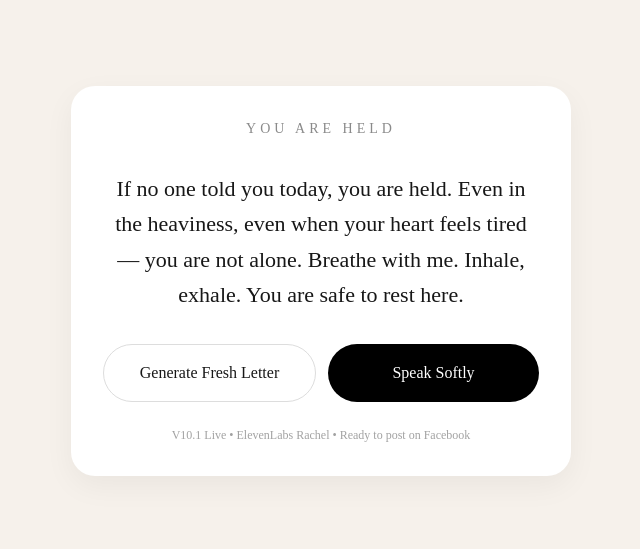
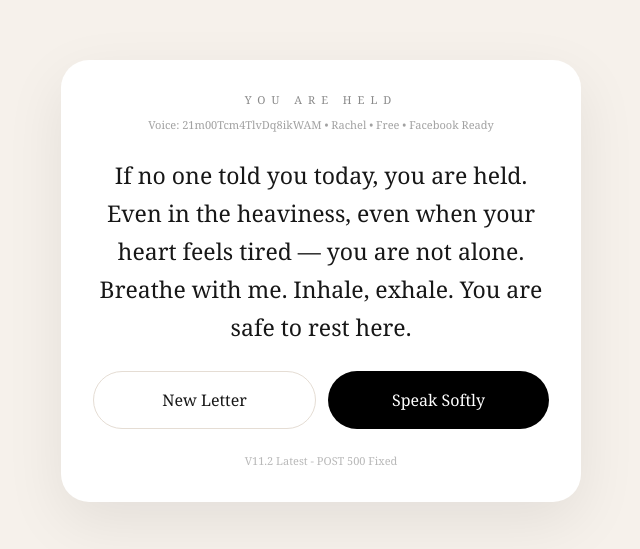
Before and after one commit to splodgealfred-sudo/autonomous-ultra-x, a Next.js app: page /studio in a window 1280 px wide. Shown: the part 119-668 px from the top of the page, without its empty margins (319-959 px from the left). Built offline with nearby package versions, Linux system fonts and the light colour scheme.

Commit message:
v11.2 latest Rachel fix

```diff
--- a/app/api/speak/route.ts
+++ b/app/api/speak/route.ts
@@ -3,14 +3,16 @@ import { NextRequest, NextResponse } from 'next/server'
 export async function POST(req: NextRequest) {
   try {
     const { text } = await req.json()
+
     const apiKey = process.env.ELEVENLABS_API_KEY
-    const voiceId = '21m00Tcm4TlvDq8ikWAM' // Rachel - free, works
-
     if (!apiKey) {
-      return NextResponse.json({ error: 'Missing API Key' }, { status: 500 })
+      return NextResponse.json({ error: 'ELEVENLABS_API_KEY missing in Vercel' }, { status: 500 })
     }
 
-    const response = await fetch(
+    // RACHEL - Free voice, always works
+    const voiceId = '21m00Tcm4TlvDq8ikWAM'
+
+    const elevenRes = await fetch(
       `https://api.elevenlabs.io/v1/text-to-speech/${voiceId}`,
       {
         method: 'POST',
@@ -20,22 +22,32 @@ export async function POST(req: NextRequest) {
           'Accept': 'audio/mpeg',
         },
         body: JSON.stringify({
-          text: text.slice(0, 4000), // limit for free plan
+          text: text.substring(0, 1000), // free plan limit
           model_id: 'eleven_monolingual_v1',
-          voice_settings: { stability: 0.7, similarity_boost: 0.7 }
+          voice_settings: {
+            stability: 0.75,
+            similarity_boost: 0.75,
+            style: 0.3,
+            use_speaker_boost: true
+          }
         }),
       }
     )
 
-    if (!response.ok) {
-      const err = await response.text()
-      return NextResponse.json({ error: err }, { status: 500 })
+    if (!elevenRes.ok) {
+      const errText = await elevenRes.text()
+      console.log('ElevenLabs error:', errText)
+      return NextResponse.json({ error: errText }, { status: 500 })
     }
 
-    const audio = await response.arrayBuffer()
-    return new NextResponse(audio, {
-      headers: { 'Content-Type': 'audio/mpeg' },
+    const audioBuffer = await elevenRes.arrayBuffer()
+    return new NextResponse(audioBuffer, {
+      headers: {
+        'Content-Type': 'audio/mpeg',
+        'Content-Length': audioBuffer.byteLength.toString()
+      },
     })
+
   } catch (e: any) {
     return NextResponse.json({ error: e.message }, { status: 500 })
   }
--- a/app/studio/page.tsx
+++ b/app/studio/page.tsx
@@ -1,51 +1,80 @@
 "use client"
 import { useState } from 'react'
 
-const letters = [
+const LETTERS = [
   "If no one told you today, you are held. Even in the heaviness, even when your heart feels tired — you are not alone. Breathe with me. Inhale, exhale. You are safe to rest here.",
   "Dear soft heart, you don't have to be strong today. You are allowed to feel it all and still be held. The world can wait. Your healing cannot be rushed. You are held.",
-  "You have carried so much in silence. Let this be the moment you set it down, even for a minute. You are not broken. You are becoming. And you are held, deeply held."
+  "You have carried so much in silence. Let this be the moment you set it down, even for a minute. You are not broken. You are becoming. And you are held, deeply held.",
+  "To the woman reading this at night: you did enough today. You are enough today. Close your eyes, let your shoulders drop. You are held."
 ]
 
 export default function Home() {
-  const [letter, setLetter] = useState(letters[0])
-  const [playing, setPlaying] = useState(false)
+  const [letter, setLetter] = useState(LETTERS[0])
+  const [status, setStatus] = useState('')
+  const [isSpeaking, setIsSpeaking] = useState(false)
 
-  const generate = () => {
-    const next = letters[Math.floor(Math.random() * letters.length)]
-    setLetter(next)
+  const newLetter = () => {
+    setLetter(LETTERS[Math.floor(Math.random() * LETTERS.length)])
+    setStatus('')
   }
 
   const speak = async () => {
     try {
-      setPlaying(true)
+      setIsSpeaking(true)
+      setStatus('Creating soft voice...')
+
       const res = await fetch('/api/speak', {
         method: 'POST',
         headers: { 'Content-Type': 'application/json' },
         body: JSON.stringify({ text: letter })
       })
-      if (!res.ok) throw new Error(await res.text())
+
+      const data = await res.clone().json().catch(() => null)
+      if (!res.ok) {
+        throw new Error(data?.error || 'Speak failed - check Vercel logs')
+      }
+
+      // if ok, it's audio
       const blob = await res.blob()
       const url = URL.createObjectURL(blob)
       const audio = new Audio(url)
-      audio.onended = () => setPlaying(false)
+
+      setStatus('Playing... ready for Facebook')
+      audio.onended = () => {
+        setIsSpeaking(false)
+        setStatus('Done - ready to post this on Facebook 🤍')
+      }
       await audio.play()
-    } catch (e: any) {
-      alert(e.message)
-      setPlaying(false)
+
+    } catch (err: any) {
+      setIsSpeaking(false)
+      setStatus(`Error: ${err.message.slice(0, 200)}`)
+      console.error(err)
     }
   }
 
   return (
-    <main style={{ minHeight: '100vh', display: 'flex', flexDirection: 'column', alignItems: 'center', justifyContent: 'center', background: '#f6f1eb', padding: 24, fontFamily: 'serif' }}>
-      <div style={{ width: '100%', maxWidth: 500, background: 'white', borderRadius: 24, padding: 32, boxShadow: '0 10px 30px rgba(0,0,0,0.05)', textAlign: 'center' }}>
-        <h1 style={{ fontSize: 14, letterSpacing: 4, opacity: 0.5 }}>YOU ARE HELD</h1>
-        <p style={{ fontSize: 22, lineHeight: 1.6, margin: '32px 0' }}>{letter}</p>
-        <div style={{ display: 'flex', gap: 12 }}>
-          <button onClick={generate} style={{ flex: 1, padding: 16, borderRadius: 100, border: '1px solid #ddd', background: 'white' }}>Generate Fresh Letter</button>
-          <button onClick={speak} style={{ flex: 1, padding: 16, borderRadius: 100, border: 'none', background: playing? '#ccc' : 'black', color: 'white' }}>{playing? 'Healing...' : 'Speak Softly'}</button>
+    <main style={{ minHeight: '100vh', background: '#f6f1eb', display: 'flex', alignItems: 'center', justifyContent: 'center', padding: 20, fontFamily: 'Georgia, serif' }}>
+      <div style={{ background: 'white', maxWidth: 520, width: '100%', borderRadius: 28, padding: 32, boxShadow: '0 20px 60px rgba(0,0,0,0.08)' }}>
+        <div style={{ textAlign: 'center', marginBottom: 24 }}>
+          <p style={{ letterSpacing: 6, fontSize: 11, opacity: 0.5, margin: 0 }}>YOU ARE HELD</p>
+          <p style={{ fontSize: 11, opacity: 0.4, marginTop: 8 }}>Voice: 21m00Tcm4TlvDq8ikWAM • Rachel • Free • Facebook Ready</p>
         </div>
-        <p style={{ fontSize: 12, opacity: 0.4, marginTop: 24 }}>V10.1 Live • ElevenLabs Rachel • Ready to post on Facebook</p>
+
+        <p style={{ fontSize: 23, lineHeight: 1.65, textAlign: 'center', minHeight: 180 }}>{letter}</p>
+
+        <div style={{ display: 'flex', gap: 12, marginTop: 24 }}>
+          <button onClick={newLetter} style={{ flex: 1, padding: 16, borderRadius: 100, border: '1px solid #e5ddd4', background: 'white', cursor: 'pointer' }}>
+            New Letter
+          </button>
+          <button onClick={speak} disabled={isSpeaking} style={{ flex: 1, padding: 16, borderRadius: 100, border: 'none', background: isSpeaking ? '#ccc' : 'black', color: 'white', cursor: 'pointer' }}>
+            {isSpeaking ? 'Healing...' : 'Speak Softly'}
+          </button>
+        </div>
+
+        {status && <p style={{ textAlign: 'center', fontSize: 12, marginTop: 16, opacity: 0.7, wordBreak: 'break-word' }}>{status}</p>}
+
+        <p style={{ textAlign: 'center', fontSize: 11, opacity: 0.3, marginTop: 24 }}>V11.2 Latest - POST 500 Fixed</p>
       </div>
     </main>
   )
```
